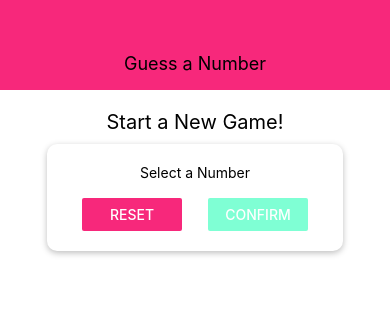
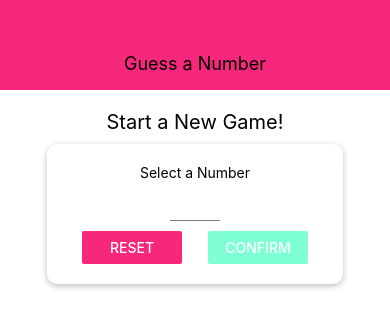
Before and after one commit to eadogan/Guestimate, a React Native app: screen / in a window 390 px wide. Shown: the top 328 px of the page. Built offline with nearby package versions, Linux system fonts and the light colour scheme.

Commit message:
Refactor with components

```diff
--- a/screens/StartGameScreen.js
+++ b/screens/StartGameScreen.js
@@ -1,28 +1,80 @@
-import React from 'react';
-import { View, Text, StyleSheet, TextInput, Button } from 'react-native';
+import React, { useState } from 'react';
+import { View, Text, StyleSheet, TextInput, Button, TouchableWithoutFeedback, Keyboard, Alert } from 'react-native';
 
 import Card from '../components/Card';
+import Input from '../components/Input';
+import NumberContainer from '../components/NumberContainer';
 import Colors from '../constants/color';
 
 const StartGameScreen = props => {
+    const [enteredValue, setEnteredValue] = useState('');
+    const [confirmed, setConfirmed] = useState(false);
+    const [selectedNumber, setSelectedNumber] = useState();
+
+    const numberInputHandler = inputText => {
+        setEnteredValue(inputText.replace(/[^0-9]/g, '')); // inputText is not numberic replace with ''
+    };
+
+    const resetInputHandler = () => {
+        setEnteredValue('');
+        setConfirmed(false);
+    };
+
+    const confirmInputHandler = () => {
+        const chosenNumber = parseInt(enteredValue);
+        if(isNaN(chosenNumber) || chosenNumber <= 0 || chosenNumber > 99) {
+            Alert.alert(
+                'Invalid number!',
+                'Number has to be a number between 1 and 99.',
+                [{text: 'Okay', style: 'destructive', onPress: resetInputHandler}]);
+            return;
+        }
+        setConfirmed(true);
+        setSelectedNumber(chosenNumber);
+        setEnteredValue('');
+    };
+
+    let confirmedOutput;
+
+    if(confirmed) {
+        confirmedOutput =
+            <View style={styles.summaryContainer}>
+                <Text>You selected</Text>
+                <NumberContainer>{selectedNumber}</NumberContainer>
+                <Button title="START GAME"/>
+            </View>
+    }
+
     return(
+        <TouchableWithoutFeedback onPress={() => {
+            Keyboard.dismiss();
+        }}>
             <View style={styles.screen}>
                 <Text style={styles.titleContainer} >Start a New Game!</Text>
                 <Card style={styles.inputContainer}>
                     <Text>Select a Number</Text>
-                <TextInput />
+                    <Input
+                        style={styles.input}
+                        blurOnSubmit
+                        autoCapitalize='none'
+                        autoCorrect={false}
+                        keyboardType="number-pad"
+                        maxLength={2}
+                        onChangeText={numberInputHandler}
+                        value={enteredValue}
+                    />
                     <View style={styles.buttonContainer}>
                         <View style={styles.button}>
-                        <Button title="Reset" onPress={() => {}} color={Colors.primary}/>
+                            <Button title="Reset" onPress={resetInputHandler} color={Colors.primary}/>
                         </View>
                         <View style={styles.button}>
-                        <Button title="Confirm" onPress={() => {}} color={Colors.accent}/>
+                            <Button title="Confirm" onPress={confirmInputHandler} color={Colors.accent}/>
                         </View>
-
-
                     </View>
                 </Card>
+                {confirmedOutput}
             </View>
+        </TouchableWithoutFeedback>
     );
 };
 
@@ -61,6 +113,13 @@
     },
     button: {
         width: 100
+    },
+    input: {
+        width: 50,
+        textAlign: 'center'
+    },
+    summaryContainer: {
+        marginTop: 20
     }
 });
 
```
Lines whose indentation alone changed are shown as unchanged.
